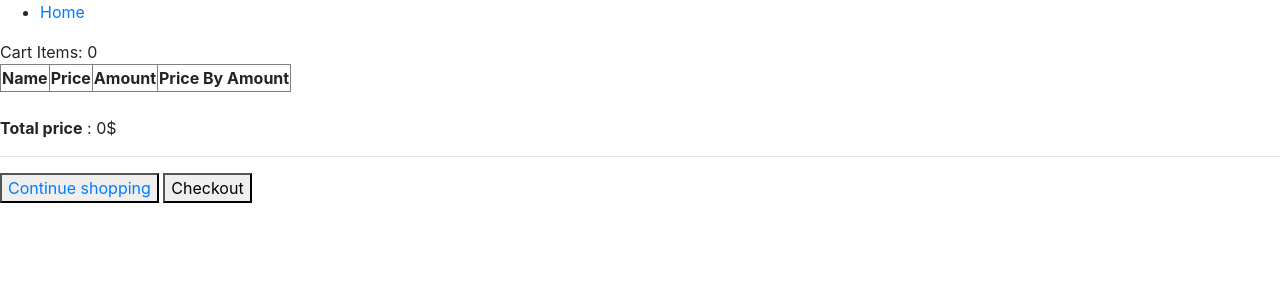
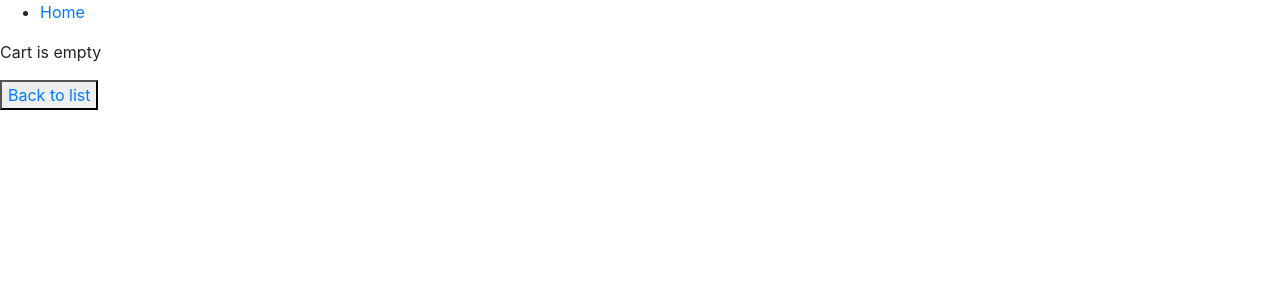
Before and after one commit to truptigaonkar/mandatory-cms2, a React (Create React App) app: page /cart in a window 1280 px wide. Shown: the top 300 px of the page. Built offline with nearby package versions, Linux system fonts and the light colour scheme.

Commit message:
If there are no items in the cart, message cart is empty

```diff
--- a/src/components/Cart.js
+++ b/src/components/Cart.js
@@ -4,11 +4,19 @@ import { Link } from 'react-router-dom';
 
 const Cart = (props) => {
     const [cart, setCart] = useContext(CartContext);
-    const totalPrice = cart.reduce((acc, curr) => acc + (Number(curr.price*curr.amount)), 0);
+    const totalPrice = cart.reduce((acc, curr) => acc + (Number(curr.price * curr.amount)), 0);
     const sum = Number()
     console.log("sum is: ", sum)
     console.log("component Cart.js:", cart);
 
+    if (cart.length === 0) {
+        return (
+            <>
+                <p>Cart is empty</p>
+                <button><Link to="/">Back to list</Link></button>
+            </>
+        )
+    } else {
         return (
             <>
                 <span>Cart Items: {cart.length}</span>
@@ -34,11 +42,11 @@ const Cart = (props) => {
                                 ))
                         }
                     </tbody>
-            </table><br/>
-            <span><b>Total price</b> : {totalPrice}$</span><hr/>
+                </table>
+                <span><b>Total price</b> : {totalPrice}$</span><hr />
                 <p><button><Link to="/">Continue shopping</Link></button>  <button>Checkout</button></p>
             </>
         );
     };
-
+}
 export default Cart;
--- a/src/components/Details.js
+++ b/src/components/Details.js
@@ -43,7 +43,7 @@ const Details = (props) => {
             <p>{product.description}</p>
             <p>Price: {cart.length * product.price}</p>
             <p>Stock: {product.stock_amount}</p>
-            <input defaultValue="0" style={{width: "50px"}} onChange={e => setItemsToBeAdded(e.target.value)} type="number" />
+            <input defaultValue="0" min={0} max={product.stock_amount} onChange={e => setItemsToBeAdded(e.target.value)} type="number" />
             <button onClick={addToCart}>Add To Cart</button><hr/>
             <p><button><Link to="/">Back to list</Link></button></p>
         </div>
```
Lines whose indentation alone changed are shown as unchanged.
